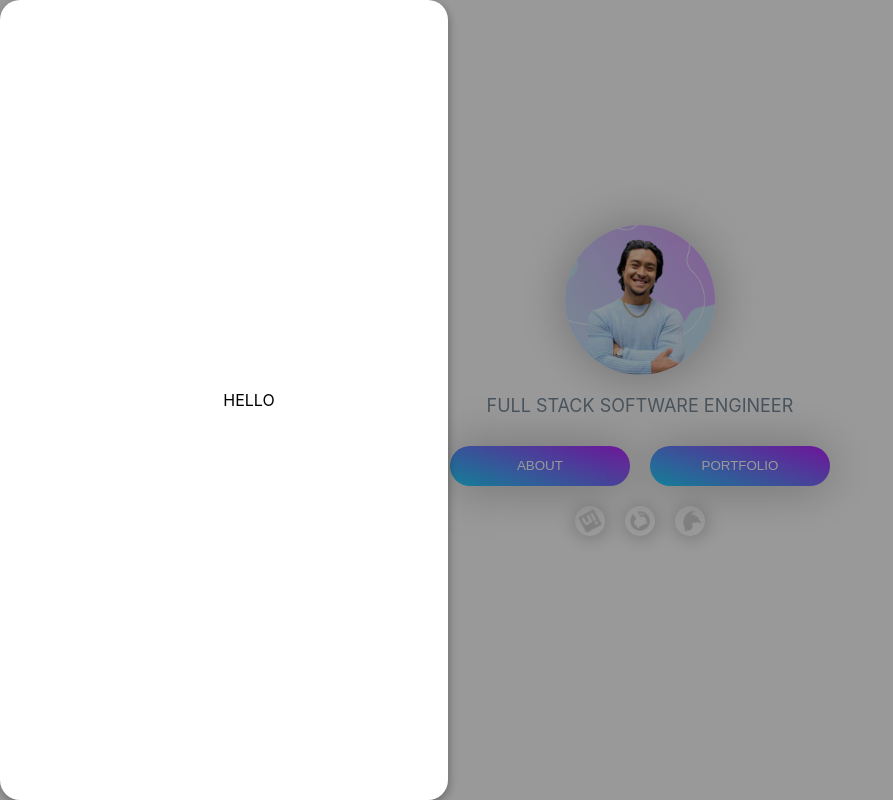
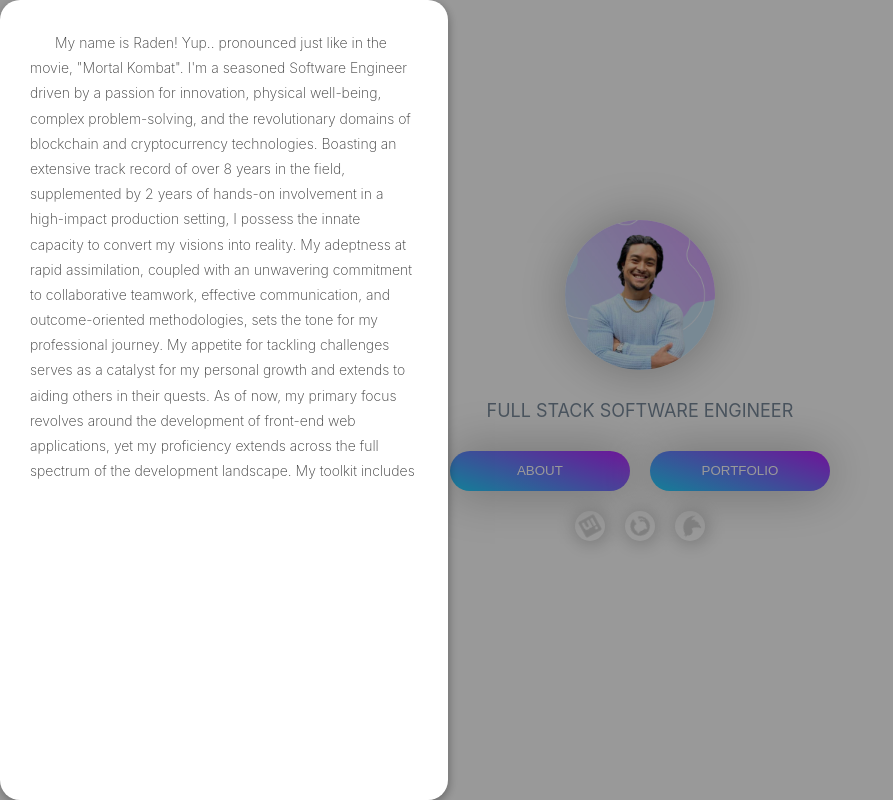
Before and after one commit to NewCodeOnDaBlock/new_portfolio, a React (Create React App) app: page / in a window 1280 px wide. Both pictures are taken after a click on the button "ABOUT". Shown: the whole page, without its empty margins (0-893 px from the left). Built offline with nearby package versions, Linux system fonts and the light colour scheme.

Commit message:
added about me body

```diff
--- a/src/components/AboutMeModalBody.jsx
+++ b/src/components/AboutMeModalBody.jsx
@@ -2,8 +2,25 @@ import React from 'react'
 
 const AboutMeModalBody = () => {
   return (
-    <div>
-      HELLO
+    <div className='about-me-body-container'>
+      <div className='about-me-body-paragraph'>
+        <p style={{textIndent: '25px'}}>
+          My name is Raden! Yup.. pronounced just like in the movie, "Mortal Kombat".
+          I'm a seasoned Software Engineer driven by a passion for innovation, physical well-being, complex problem-solving, and the revolutionary domains of blockchain and cryptocurrency technologies. Boasting an extensive track record of over 8 years in the field, supplemented by 2 years of hands-on involvement in a high-impact production setting, I possess the innate capacity to convert my visions into reality. My adeptness at rapid assimilation, coupled with an unwavering commitment to collaborative teamwork, effective communication, and outcome-oriented methodologies, sets the tone for my professional journey.
+          My appetite for tackling challenges serves as a catalyst for my personal growth and extends to aiding others in their quests. As of now, my primary focus revolves around the development of front-end web applications, yet my proficiency extends across the full spectrum of the development landscape. My toolkit includes a mastery of:
+          Cutting-edge frameworks such as Vue and ReactJs
+          Languages spanning JavaScript, TypeScript, Web3Js, Solidity, and GraphQL (which currently occupies my attention)
+          The versatile MERN stack encompassing React, MongoDb, Mongoose, Express, and NodeJs
+          Python expertise covering Flask and MySQL
+          Proficiency in Java, particularly in the Springboot Data JPA framework and MySQL
+          My journey is marked by successfully navigating intricate production environments, where I've harnessed my prowess in Vue, React, JavaScript, TypeScript, Object-Oriented Programming, Functional Programming, Web3JS, GraphQL, MySQL, and MongoDB. As I continue to pave my path in the ever-evolving software landscape, I remain dedicated to unraveling complexities and reshaping possibilities.
+          <br></br>
+          <br></br>
+            Warm regards,
+          <br></br>
+            Raden Mantuano
+        </p>
+      </div>
     </div>
   )
 }
--- a/src/styles/_aboutmemodalbody.scss
+++ b/src/styles/_aboutmemodalbody.scss
@@ -0,0 +1,14 @@
+.about-me-body-container{
+  width: 100%;
+  height: 100%;
+}
+
+.about-me-body-paragraph{
+  width: 100%;
+  height: 450px;
+  line-height: 1.8;
+  overflow: scroll;
+  color: rgb(57, 57, 57);
+  font-weight: 200;
+  font-size: 14px;
+}
--- a/src/styles/_mainbodycontainer.scss
+++ b/src/styles/_mainbodycontainer.scss
@@ -17,7 +17,7 @@
   border-radius: 50%;
   border: none;
   box-shadow: 1px 1px 50px rgb(182, 182, 182);
-  margin-bottom: 20px;
+  margin-bottom: 30px;
 }
 
 .icon-container{
--- a/src/styles/_modal.scss
+++ b/src/styles/_modal.scss
@@ -15,7 +15,7 @@
   align-items: center;
   padding: 4rem 0rem 4rem 0rem;
   opacity: 0;
-  padding-left: 50px;
+  padding: 30px;
   // border: 2px solid red;
 }
 .active-about-me-modal{
--- a/src/styles/app.scss
+++ b/src/styles/app.scss
@@ -3,6 +3,23 @@
   padding: 0;
   box-sizing: border-box;
 }
+
+*{
+  scrollbar-width: thin;
+  scrollbar-color: rgba(224, 224, 224, 0.5) transparent;
+}
+*::-webkit-scrollbar {
+  width: 5px;
+}
+*::-webkit-scrollbar-track {
+  background: transparent;
+}
+*::-webkit-scrollbar-thumb {
+  background-color: rgba(231, 231, 231, 0.5);
+  border-radius: 20px;
+  border: transparent;
+}
+
 
 body {
   width: 100%;
```
